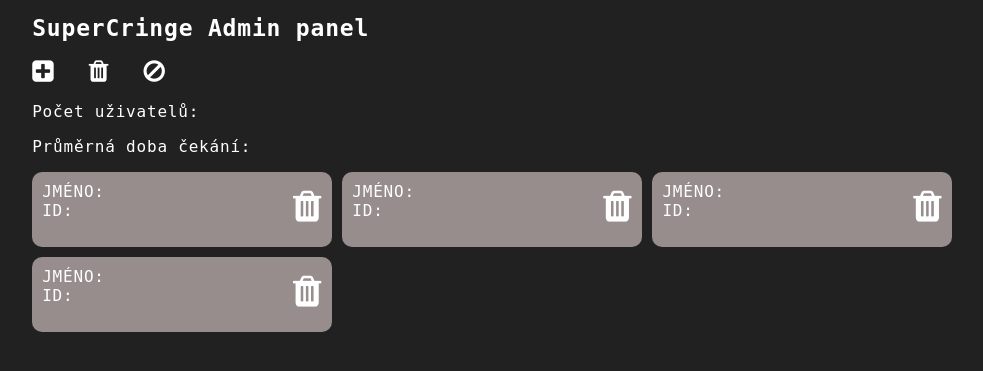
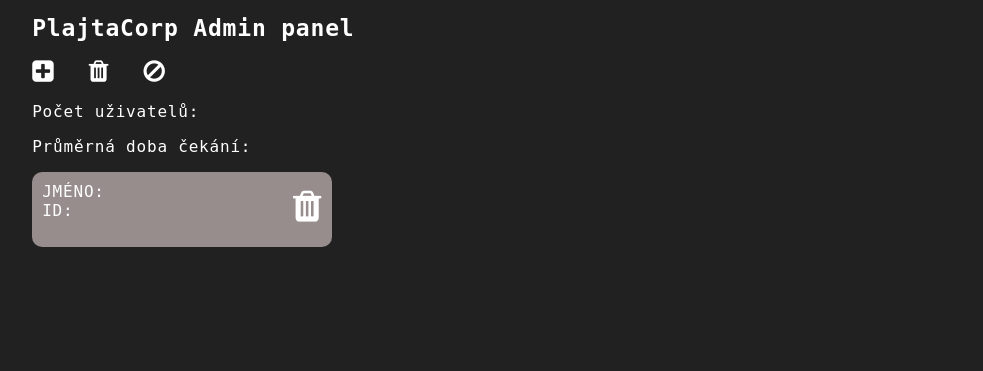
Before and after one commit to Plajta/QRFronta, a Flask app: template src/server/templates/index.html in a window 1280 px wide. Shown: the top 371 px of the page, without its empty margins (39-1022 px from the left). Run offline with Flask 2, Linux system fonts and the light colour scheme; the template is opened without the code that fills it, so the values that code supplies are empty; some libraries are stand-ins or nearby versions.

Commit message:
Admin panel Plně funkční

```diff
--- a/src/server/templates/index.html
+++ b/src/server/templates/index.html
@@ -10,11 +10,11 @@
     </head>
     <body>
     <div class="main">
-        <h1>SuperCringe Admin panel</h1>
+        <h1>PlajtaCorp Admin panel</h1>
         <nav>
-            <i class="fa fa-plus-square" aria-hidden="true" onclick="CreateNew()"></i>
-            <i class="fa fa-trash" aria-hidden="true" onclick="DeleteAll()"></i>
-            <i class="fa fa-ban" aria-hidden="true" onclick="Abort()"></i>
+            <i class="fa fa-plus-square" aria-hidden="true" onclick="Decision(0)"></i>
+            <i class="fa fa-trash" aria-hidden="true" onclick="Decision(1)"></i>
+            <i class="fa fa-ban" aria-hidden="true" onclick="Decision(2)"></i>
         </nav>
 
         <div id="MainPanel">
@@ -28,42 +28,17 @@
                         <p id="Spec">ID: </p>
                     </div>
                     <div class="RightAlign">
-                        <i class="fa fa-trash" id="UserIcon" aria-hidden="true" onclick="Delete()"></i>
-                    </div>
-                </div>
-                <div class="User">
-                    <div class="LeftAlign">
-                        <p id="Spec">JMÉNO: </p>
-                        <p id="Spec">ID: </p>
-                    </div>
-                    <div class="RightAlign">
-                        <i class="fa fa-trash" id="UserIcon" aria-hidden="true" onclick="Delete()"></i>
-                    </div>
-                </div>
-                <div class="User">
-                    <div class="LeftAlign">
-                        <p id="Spec">JMÉNO: </p>
-                        <p id="Spec">ID: </p>
-                    </div>
-                    <div class="RightAlign">
-                        <i class="fa fa-trash" id="UserIcon" aria-hidden="true" onclick="Delete()"></i>
-                    </div>
-                </div>
-                <div class="User">
-                    <div class="LeftAlign">
-                        <p id="Spec">JMÉNO: </p>
-                        <p id="Spec">ID: </p>
-                    </div>
-                    <div class="RightAlign">
-                        <i class="fa fa-trash" id="UserIcon" aria-hidden="true" onclick="Delete()"></i>
+                        <i class="fa fa-trash" id="UserIcon" aria-hidden="true" onclick=""></i>
                     </div>
                 </div>
             </div>
         </div>
     </div>
         <script type="text/javascript" charset="utf-8">
-            var Decisions = [false, false, false]
             var Decision_actions = ["create-new", "remove-all", "abort"] //bruh mohl jsem to udělat v dictionaries
+            var Decision_directions = ["Doopravdy chceš vytvořit novou frontu?",
+                                        "Doopravdy chceš smazat prvky celé fronty?",
+                                        "Doopravdy chceš zrušit celou frontu?"]
 
             var socket = io("127.0.0.1:5000");
             function UpdateValues(data_json){
@@ -85,7 +60,7 @@
                 //load new children
                 for(i = 0; i < data["user_len"]; i++){
                     //parsing the database record
-                    [username, id] = data["user_data"][i].split(",")
+                    [id, username] = data["user_data"][i].split(",")
 
                     //element definitions
                     var User = document.createElement("div");
@@ -96,15 +71,17 @@
                     var ID = document.createElement("p")
                     var DelIcon = document.createElement("i")
 
-                    Name.innerHTML = "JMÉNO: " + username;
-                    ID.innerHTML = "ID" + id;
+                    Name.innerHTML = "JMÉNO: " + decodeURIComponent(escape(window.atob(username)));
+                    ID.innerHTML = "ID:" + i;
 
                     //modifying the elements
                     Name.setAttribute("id", "Spec")
                     ID.setAttribute("id", "Spec")
 
-                    DelIcon.classList.add("fa fa-trash")
+                    DelIcon.classList.add("fa")
+                    DelIcon.classList.add("fa-trash")
                     DelIcon.setAttribute("aria-hidden", "true")
+                    DelIcon.setAttribute('onclick', `DeleteSpecific(${i})`)
                     DelIcon.id = "UserIcon"
 
                     RightAlign.classList.add("RightAlign")
@@ -133,44 +110,28 @@
             }
 
             //Some other functions
-            function CreateNew(){
-                var result = confirm("Chceš doopravdy vytvořit novou frontu?")
+            function Decision(index){
+                var result = confirm(Decision_directions[index])
                 if (result){
-                    Decisions[0] = true
+                    socket.emit(Decision_actions[index], "true")
+                    socket.on("is_successful", (data) => {
+                        if(data == "true"){
+                            alert("Operace provedena úspěšně")
+                        }
+                        else{
+                            alert("Operace neprovedena úspěšně :(")
+                        }
+                    })
                 }
             }
 
-            function DeleteAll(){
-                var result = confirm("Chceš doopravdy smazat všechny záznamy?")
-                if (result){
-                    Decisions[1] = true
-                }
-            }
 
-            function Abort(){
-                var result = confirm("Chceš doopravdy vypnout přihlašování do fronty?")
-                if (result){
-                    Decisions[2] = true
-                }
+            function DeleteSpecific(index){
+                socket.emit("delete-specific", index)
             }
 
             socket.on("connect", function() {
                 setInterval(function(){RequestData(socket)}, 1000)
-
-                for(i = 0; i < Decisions.length; i++){
-                    if(Decisions[i]){
-                        socket.emit(Decision_actions[i], "true")
-                        socket.on("is_successful", (data_true) => {
-                            if(data_true == "true"){
-                                alert("Operace provedena úspěšně")
-                            }
-                            else{
-                                alert("Operace nebyla provedena úspěšně")
-                            }
-                        })
-                        Decisions[i] = false
-                    }
-                }
             })
         </script>
     </body>
--- a/src/server/templates/login.html
+++ b/src/server/templates/login.html
@@ -16,7 +16,7 @@
 <!-- partial:index.partial.html -->
 <form autocomplete='off' action = "http://localhost:5000/login" method = "post" class='form' style="margin-top: 0em;">
   <div class='control' id="bounds">
-<h1 style="text-align: center; font-size: 32px;">SuperCringe Admin Panel</h1>
+<h1 style="text-align: center; font-size: 32px;">PlajtaCorp Admin Panel</h1>
 <form autocomplete='off' action = "http://localhost:5000/login" method = "post" class='form'>
   <div class='control'>
     <h1>
--- a/src/server/webserver.py
+++ b/src/server/webserver.py
@@ -106,5 +106,9 @@ def abort(data):
 
     DB_Check(socketio, Abort)
 
+@socketio.on("delete-specific")
+def remove_specific(data):
+    redisbase.delete(data)
+
 if __name__ == "__main__":
     socketio.run(app, host="127.0.0.1", port=5000)
```
Also changed, not shown: 1 other file.
